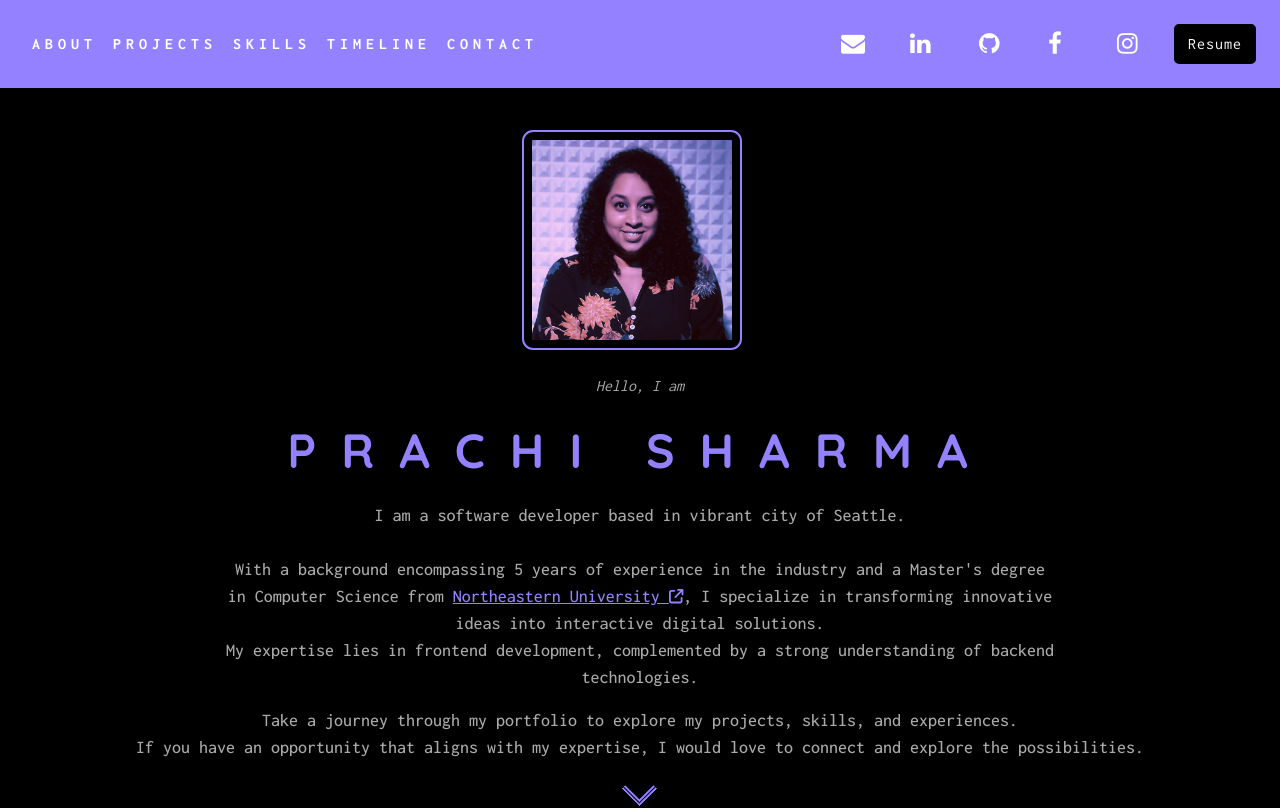
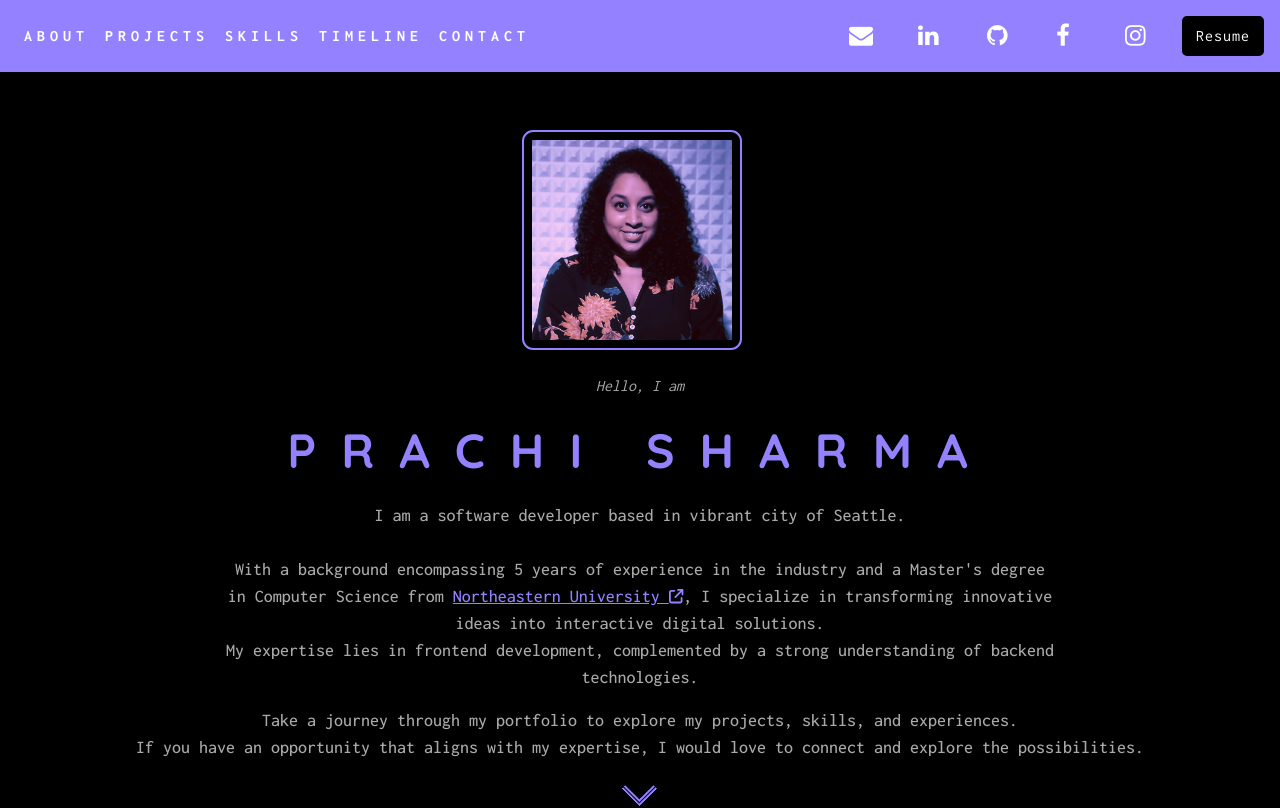
Before and after one commit to PrachiSharmaCode/PrachiSharma, a React (Create React App) app: page / in a window 1280 px wide. Shown: the top 808 px of the page. Built offline with nearby package versions, Linux system fonts and the light colour scheme; a web font is replaced by a local one.

Commit message:
timeline styling

```diff
--- a/src/components/Header/header.css
+++ b/src/components/Header/header.css
@@ -20,8 +20,7 @@
   margin: 0 0rem 0rem 0rem;
   text-align:  center;
   align-items: center;
-  padding: 1.5em;
-  /* box-shadow: rgba(50, 50, 93, 0.25) 0px 13px 27px -5px, rgba(0, 0, 0, 0.3) 0px 8px 16px -8px; */
+  padding: 1em;
   box-shadow: rgba(0, 0, 0, 0.35) 0px 5px 15px;
 }
 
--- a/src/components/TimeLine/timeline.css
+++ b/src/components/TimeLine/timeline.css
@@ -264,7 +264,6 @@
         padding: 5px;
         border-radius: 10px;
         background-color: black;
-        border: 1px solid var(--scoll-color);
         margin: 0 1em 0 1em;
     }
 
@@ -280,7 +279,7 @@
 
 
     .time-description {
-        padding: 8%;
+        padding: 2%;
         font-size: 12px;
     }
 
```
Also changed, not shown: 3 other files (tests, documents, lock files or other folders).
